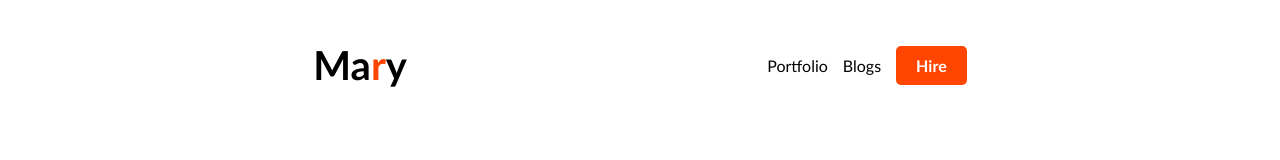
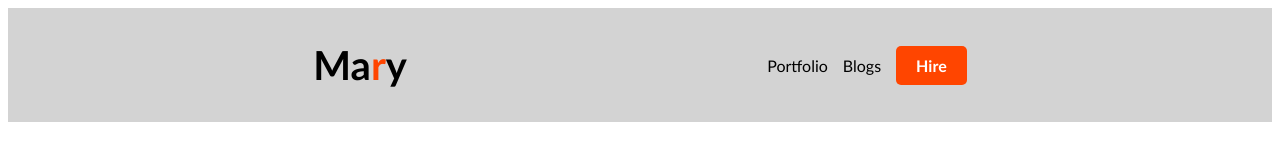
Before and after one commit to nurealammiaji/developer-portfolio-reloaded, a plain HTML site: page index.html in a window 1280 px wide. Drawn offline with Linux system fonts and the light colour scheme.

Commit message:
background color added

```diff
--- a/index.html
+++ b/index.html
@@ -22,5 +22,8 @@
             </div>
         </nav>
     </header>
+    <main>
+
+    </main>
 </body>
 </html>
--- a/styles/portfolio.css
+++ b/styles/portfolio.css
@@ -1,5 +1,9 @@
 *{
     font-family: 'Gill Sans', 'Gill Sans MT', Calibri, 'Trebuchet MS', sans-serif;
+}
+
+header{
+    background-color: lightgray;
 }
 
 .navigation{
```
